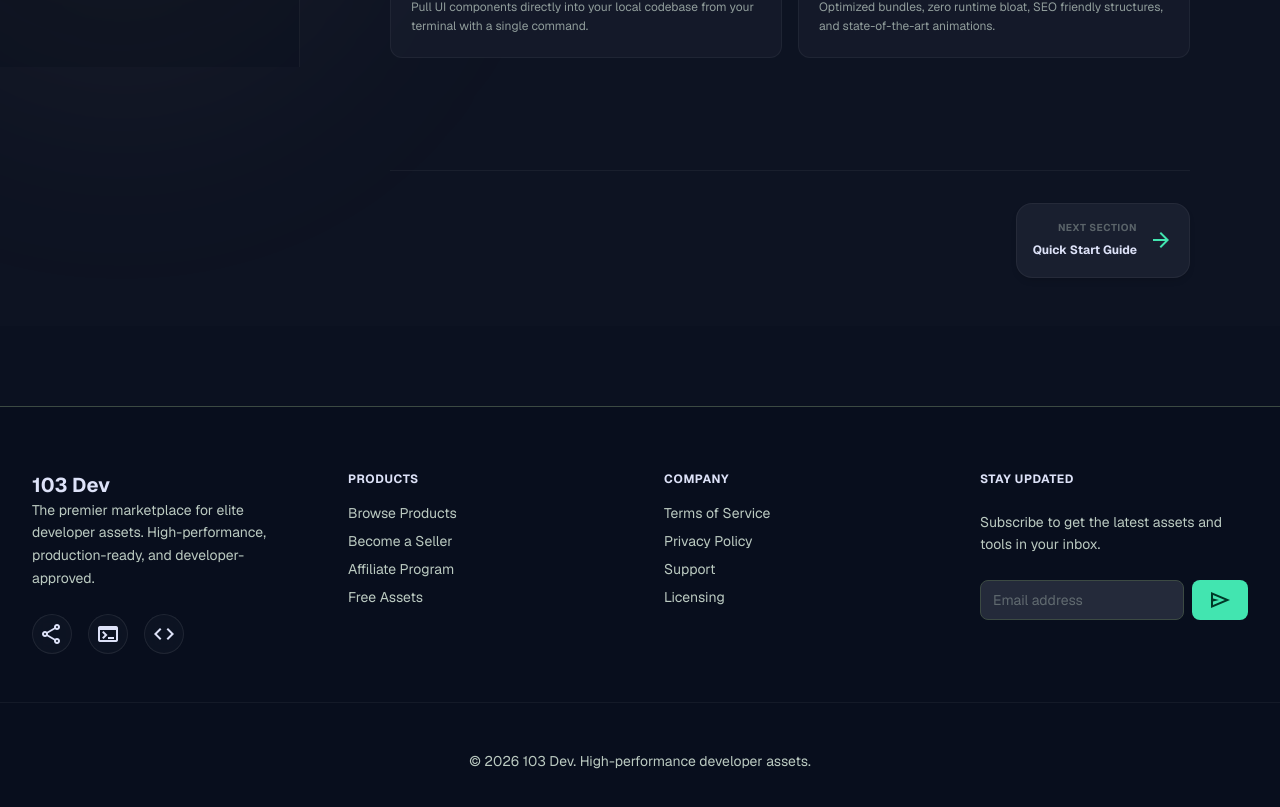
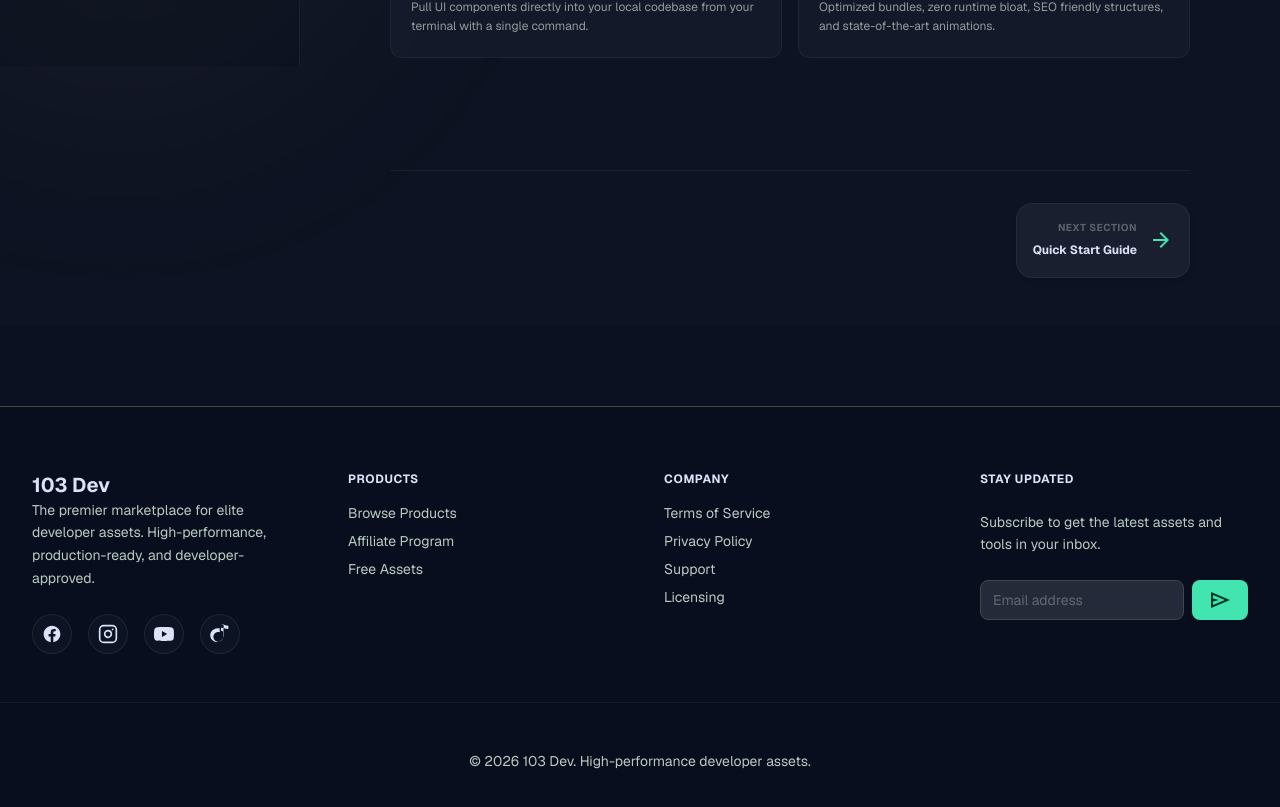
Before and after one commit to efebryan/103-Dev, a Next.js app: page /docs in a window 1280 px wide. Shown: the part 805-1612 px from the top of the page. Built offline with nearby package versions, Linux system fonts and the light colour scheme.

Commit message:
Update social links, remove become a seller options, and remove back to home link

```diff
--- a/src/app/page.tsx
+++ b/src/app/page.tsx
@@ -6,7 +6,6 @@ import Categories from "@/components/Categories";
 import WhyChooseUs from "@/components/WhyChooseUs";
 import HowItWorks from "@/components/HowItWorks";
 import Testimonials from "@/components/Testimonials";
-import SellerCTA from "@/components/SellerCTA";
 import FAQ from "@/components/FAQ";
 import Footer from "@/components/Footer";
 
@@ -22,7 +21,6 @@ export default function Home() {
         <WhyChooseUs />
         <HowItWorks />
         <Testimonials />
-        <SellerCTA />
         <FAQ />
       </main>
       <Footer />
--- a/src/components/AuthLayout.tsx
+++ b/src/components/AuthLayout.tsx
@@ -24,23 +24,7 @@ export default function AuthLayout({ children, title, subtitle }: AuthLayoutProp
       </div>
 
       <div className="relative z-10 w-full max-w-[460px] flex flex-col items-center">
-        {/* Back Link */}
-        <motion.div
-          initial={{ opacity: 0, y: -10 }}
-          animate={{ opacity: 1, y: 0 }}
-          transition={{ duration: 0.4 }}
-          className="mb-8"
-        >
-          <Link
-            href="/"
-            className="flex items-center gap-2 text-sm text-on-surface-variant hover:text-primary transition-colors group"
-          >
-            <span className="material-symbols-outlined text-[18px] group-hover:-translate-x-1 transition-transform">
-              arrow_back
-            </span>
-            Back to Home
-          </Link>
-        </motion.div>
+
 
         {/* Branding & Header */}
         <motion.div
--- a/src/components/Footer.tsx
+++ b/src/components/Footer.tsx
@@ -21,14 +21,27 @@ export default function Footer() {
             The premier marketplace for elite developer assets. High-performance, production-ready, and developer-approved.
           </p>
           <div className="flex gap-4">
-            <a href="#" className="w-10 h-10 rounded-full glass-card flex items-center justify-center hover:text-primary transition-colors">
-              <span className="material-symbols-outlined text-[20px]">share</span>
+            <a href="https://facebook.com" target="_blank" rel="noopener noreferrer" className="w-10 h-10 rounded-full glass-card flex items-center justify-center hover:text-primary hover:scale-110 transition-all duration-300" aria-label="Facebook">
+              <svg className="w-5 h-5 fill-current" viewBox="0 0 24 24" aria-hidden="true">
+                <path fillRule="evenodd" d="M22 12c0-5.523-4.477-10-10-10S2 6.477 2 12c0 4.991 3.657 9.128 8.438 9.878v-6.987h-2.54V12h2.54V9.797c0-2.506 1.492-3.89 3.777-3.89 1.094 0 2.238.195 2.238.195v2.46h-1.26c-1.243 0-1.63.771-1.63 1.562V12h2.773l-.443 2.89h-2.33v6.988C18.343 21.128 22 16.991 22 12z" clipRule="evenodd" />
+              </svg>
             </a>
-            <a href="#" className="w-10 h-10 rounded-full glass-card flex items-center justify-center hover:text-primary transition-colors">
-              <span className="material-symbols-outlined text-[20px]">terminal</span>
+            <a href="https://instagram.com" target="_blank" rel="noopener noreferrer" className="w-10 h-10 rounded-full glass-card flex items-center justify-center hover:text-primary hover:scale-110 transition-all duration-300" aria-label="Instagram">
+              <svg className="w-5 h-5" fill="none" stroke="currentColor" strokeWidth="2" strokeLinecap="round" strokeLinejoin="round" viewBox="0 0 24 24" aria-hidden="true">
+                <rect x="2" y="2" width="20" height="20" rx="5" ry="5" />
+                <path d="M16 11.37A4 4 0 1 1 12.63 8 4 4 0 0 1 16 11.37z" />
+                <line x1="17.5" y1="6.5" x2="17.51" y2="6.5" />
+              </svg>
             </a>
-            <a href="#" className="w-10 h-10 rounded-full glass-card flex items-center justify-center hover:text-primary transition-colors">
-              <span className="material-symbols-outlined text-[20px]">code</span>
+            <a href="https://youtube.com" target="_blank" rel="noopener noreferrer" className="w-10 h-10 rounded-full glass-card flex items-center justify-center hover:text-primary hover:scale-110 transition-all duration-300" aria-label="YouTube">
+              <svg className="w-5 h-5 fill-current" viewBox="0 0 24 24" aria-hidden="true">
+                <path fillRule="evenodd" d="M23.498 6.163a3.003 3.003 0 0 0-2.11-2.11C19.517 3.545 12 3.545 12 3.545s-7.517 0-9.388.507a3.003 3.003 0 0 0-2.11 2.11C0 8.033 0 12 0 12s0 3.967.502 5.837a3.003 3.003 0 0 0 2.11 2.11c1.871.507 9.388.507 9.388.507s7.517 0 9.388-.507a3.003 3.003 0 0 0 2.11-2.11C24 15.967 24 12 24 12s0-3.967-.502-5.837zM9.545 15.568V8.432L15.818 12l-6.273 3.568z" clipRule="evenodd" />
+              </svg>
+            </a>
+            <a href="https://tiktok.com" target="_blank" rel="noopener noreferrer" className="w-10 h-10 rounded-full glass-card flex items-center justify-center hover:text-primary hover:scale-110 transition-all duration-300" aria-label="TikTok">
+              <svg className="w-5 h-5 fill-current" viewBox="0 0 24 24" aria-hidden="true">
+                <path d="M12.53.02C13.84 0 15.14.3 16.32.87V5.3c-.94-.6-2.02-.9-3.13-.87v3.7c.9 0 1.76.26 2.5.75v6.52c0 3.2-2.6 5.8-5.8 5.8s-5.8-2.6-5.8-5.8 2.6-5.8 5.8-5.8c.63 0 1.25.1 1.83.3V5.45c-2.45-.6-5.02-.27-7.2 1a8 8 0 0 0-4.3 7 8 8 0 0 0 8 8c4.4 0 8-3.6 8-8V4.75c1.8.8 3.8 1.25 5.8 1.25V2c-2.67 0-5.1-.88-7-2.38v.4z"/>
+              </svg>
             </a>
           </div>
         </div>
@@ -37,7 +50,6 @@ export default function Footer() {
           <h4 className="text-on-surface font-bold text-xs uppercase tracking-wider">Products</h4>
           <ul className="space-y-2 text-xs md:text-sm text-on-surface-variant">
             <li><Link href="/signup" className="hover:text-primary transition-colors">Browse Products</Link></li>
-            <li><Link href="/signup" className="hover:text-primary transition-colors">Become a Seller</Link></li>
             <li><Link href="/signup" className="hover:text-primary transition-colors">Affiliate Program</Link></li>
             <li><Link href="/signup" className="hover:text-primary transition-colors">Free Assets</Link></li>
           </ul>
--- a/src/components/Hero.tsx
+++ b/src/components/Hero.tsx
@@ -32,9 +32,6 @@ export default function Hero() {
           <div className="flex flex-wrap gap-4">
             <Link href="/signup" className="bg-primary text-on-primary px-8 py-4 rounded-xl text-base font-semibold hover:shadow-[0_0_30px_rgba(0,200,150,0.4)] transition-all active:scale-95 duration-200 inline-block text-center">
               Explore Marketplace
-            </Link>
-            <Link href="/signup" className="bg-surface-container-high text-on-surface px-8 py-4 rounded-xl text-base font-semibold border border-outline-variant hover:bg-surface-bright transition-all active:scale-95 duration-200 inline-block text-center">
-              Become a Seller
             </Link>
           </div>
           {/* Trust Badges */}
```
